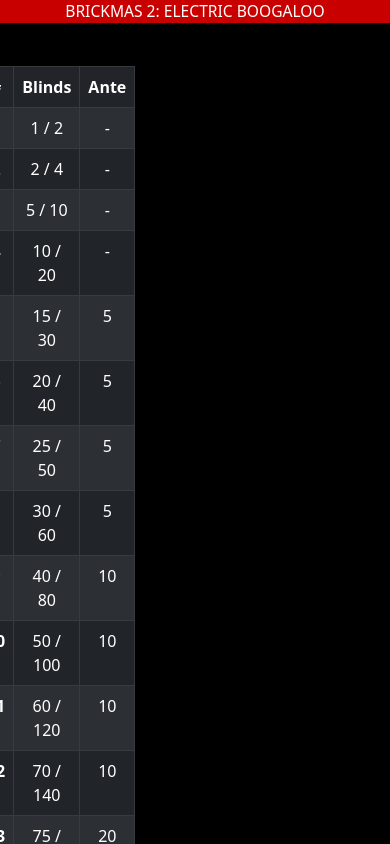
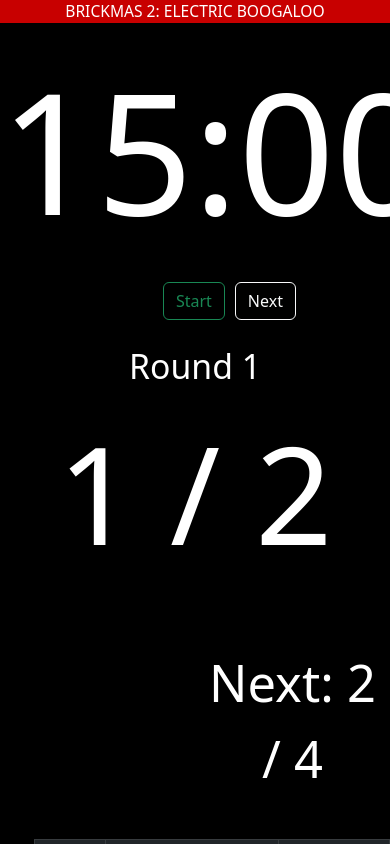
Before and after one commit to QLambkin/PokerClock, a React (Create React App) app: page / in a window 390 px wide. Shown: the top 844 px of the page. Built offline with nearby package versions, Linux system fonts and the light colour scheme; no server answers.

Commit message:
Modify mobile breakpoints

```diff
--- a/src/App.js
+++ b/src/App.js
@@ -11,10 +11,10 @@ function App() {
         </div>
       </div>
       <div className="row">
-        <div className="col-3 structure">
+        <div className="col-12 col-md-3 order-2 order-md-1 structure">
           <Structure />
         </div>
-        <div className="col clock">
+        <div className="col order-1 order-md-2 clock">
           <Clock />
         </div>
       </div>
```
Also changed, not shown: 1 other file (tests, documents, lock files or other folders).
